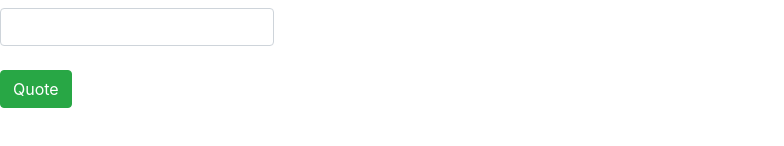
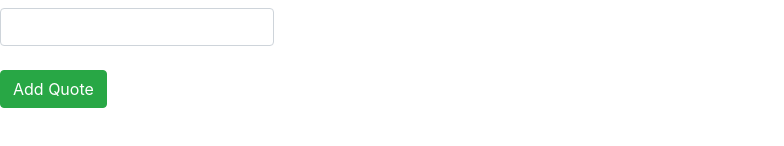
Before and after one commit to Jeffmusa/Quotes, an Angular app: page / in a window 1280 px wide. Shown: the part 412-558 px from the top of the page, without its empty margins (0-784 px from the left). Built offline with nearby package versions, Linux system fonts and the light colour scheme.

Commit message:
modified quote.component.html

```diff
--- a/src/app/quote-form/quote-form.component.html
+++ b/src/app/quote-form/quote-form.component.html
@@ -16,7 +16,7 @@
               <h3 for="name">Submitted by:</h3>
               <input type="text" required class="form-control" id="name">
               <br>
-<button type="Submit" name="button" class="btn btn-success">Quote</button>
+<button type="Submit" name="button" class="btn btn-success">Add Quote</button>
             </div>
         </form>
 
--- a/src/app/quote/quote.component.html
+++ b/src/app/quote/quote.component.html
@@ -2,7 +2,7 @@
 <div class="container">
     <div class="row">
       <ul class='list-group'>
-        <li class="list-group-item" *ngFor='let item of QUOTES'>
+        <li class="list-group-item" *ngFor='let item of quotes'>
           {{ item }}
         </li>
         <li class="list-group-item">
```
Also changed, not shown: 7 other files (tests, documents, lock files or other folders).
